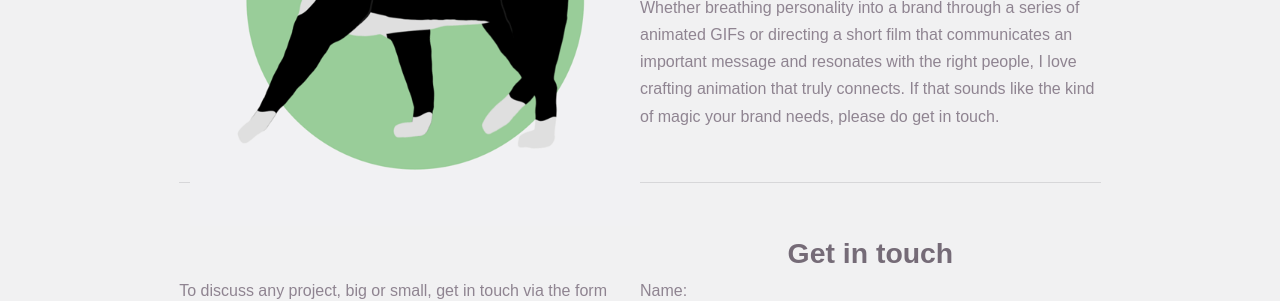
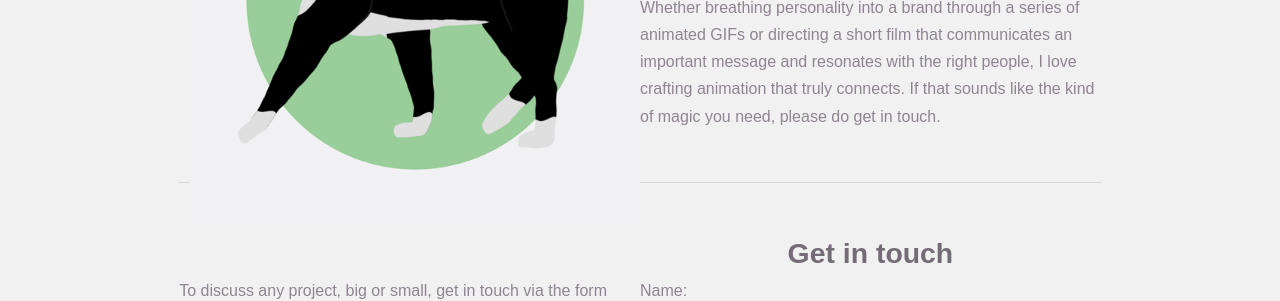
Before and after one commit to StephenMinty/itsminty.co.uk, a Jekyll site: the page built from index.md, in a window 1280 px wide and 900 px high, scrolled down 1671 px. Shown: the part 261-562 px from the top of the window. Built offline with Jekyll 4.4.1, drawn with Linux system fonts in a browser that asks for light colours; some web fonts are replaced.

Commit message:
Updated Index

```diff
--- a/index.md
+++ b/index.md
@@ -17,7 +17,7 @@ layout: home
 
 I'm constantly astounded by the power of animation to tell stories and communicate ideas in ways that no other medium can. The only thing I like more than getting swept up in compelling animation is creating it myself.
 
-Whether breathing personality into a brand through a series of animated GIFs or directing a short film that communicates an important message and resonates with the right people, I love crafting animation that truly connects. If that sounds like the kind of magic your brand needs, please do get in touch.
+Whether breathing personality into a brand through a series of animated GIFs or directing a short film that communicates an important message and resonates with the right people, I love crafting animation that truly connects. If that sounds like the kind of magic you need, please do get in touch.
 
 <div id="contact"></div>
 
```
